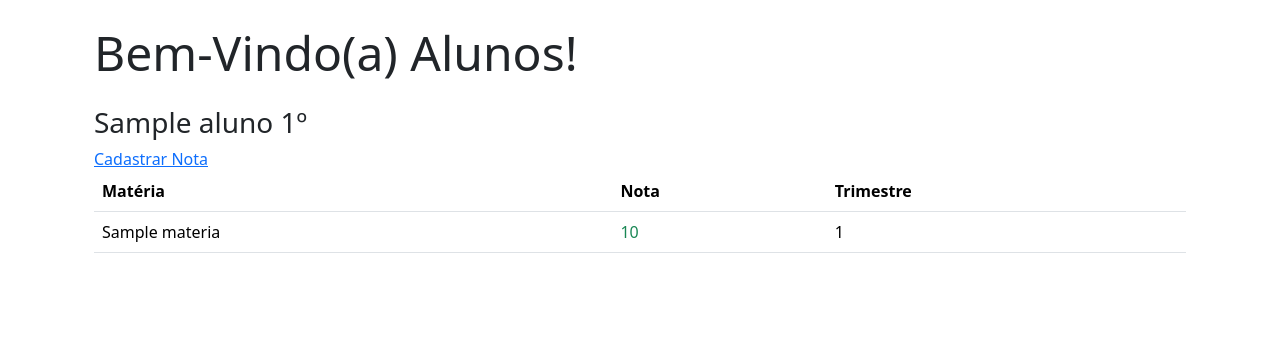
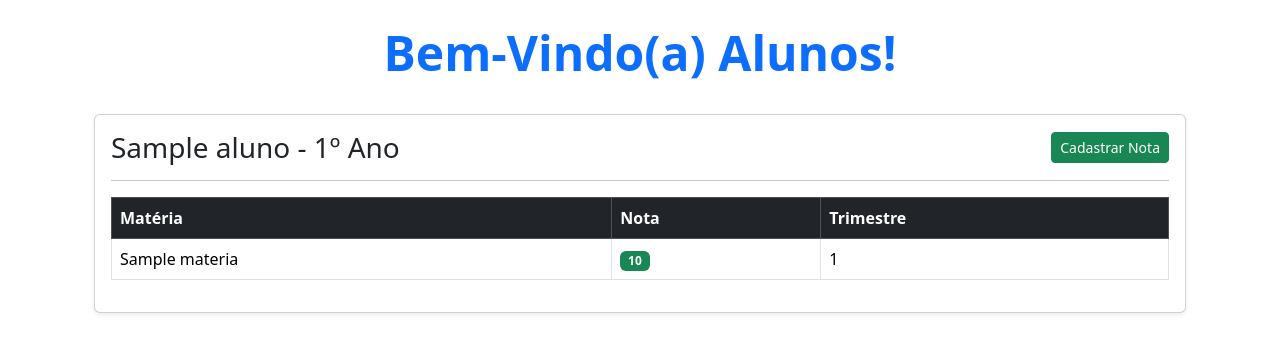
Before and after one commit to danilolmoura/media_escolar, a Flask app: page /alunos in a window 1280 px wide. Shown: the part 73-426 px from the top of the page. Run offline with Flask 3, Linux system fonts and the light colour scheme; tables that the repository leaves empty hold one stand-in row (values such as "Sample post").

Commit message:
altera o estilo dos alunos HTML

```diff
--- a/templates/alunos.html
+++ b/templates/alunos.html
@@ -1,73 +1,51 @@
 {% extends "main.html" %}
 
 {% block content %}
-<div class="container">
-    <div class="display-5">
-        Bem-Vindo(a) Alunos!
+<div class="container mt-4">
+    <div class="text-center">
+        <h1 class="display-5 fw-bold text-primary">Bem-Vindo(a) Alunos!</h1>
     </div>
     <br>
 
     {% for aluno in alunos %}
+    <div class="card mb-4 shadow-sm">
+        <div class="card-body">
+            <div class="d-flex justify-content-between align-items-center">
+                <h3 class="mb-0">{{ aluno.nome }} - {{ aluno.serie }}º Ano</h3>
+                <a href="/cadastrar_nota?aluno_id={{ aluno.id }}" class="btn btn-success btn-sm">
+                    <i class="bi bi-pencil-square"></i> Cadastrar Nota
+                </a>
+            </div>
+            <hr>
 
-    <h3>
-        {{aluno.nome}} {{aluno.serie}}º
-    </h3>
-
-
-    <a href="/cadastrar_nota?aluno_id={{aluno.id}}">Cadastrar Nota</a>
-    <table class="table">
-        <thead>
+            <table class="table table-bordered table-hover">
+                <thead class="table-dark">
                     <tr>
-                <th>
-                    Matéria
-
-                </th>
-                <th>
-                    Nota
-                </th>
-
-                <th>
-                    Trimestre
-                </th>
-
+                        <th>Matéria</th>
+                        <th>Nota</th>
+                        <th>Trimestre</th>
                     </tr>
                 </thead>
                 <tbody>
                     {% for nota in aluno.notas %}
                     <tr>
+                        <td>{{ nota.materia.nome }}</td>
                         <td>
-                    {{nota.materia.nome}}
-
+                            {% if nota.valor >= 7 %}
+                                <span class="badge bg-success">{{ nota.valor }}</span>
+                            {% elif nota.valor >= 5 %}
+                                <span class="badge bg-warning text-dark">{{ nota.valor }}</span>
+                            {% else %}
+                                <span class="badge bg-danger">{{ nota.valor }}</span>
+                            {% endif %}
                         </td>
-                <td>
-                    {% if nota.valor>=7 %} <span class="text-success">{{nota.valor}}</span>
-
-                    {%elif nota.valor<7 and nota.valor>=5 %} <span class="text-warning">{{nota.valor}}</span>
-
-                        {% else %} <span class="text-danger">{{nota.valor}}</span>
-
-                        {% endif %} </td>
-
-                <td>
-                    {{nota.trimestre}}
-                </td>
+                        <td>{{ nota.trimestre }}</td>
                     </tr>
-
                     {% endfor %}
                 </tbody>
             </table>
-
+        </div>
+    </div>
     {% endfor %}
-
-
-
-
-    <br>
-
-
-
-
-
-
 </div>
 {% endblock %}
```
Lines whose indentation alone changed are shown as unchanged.
